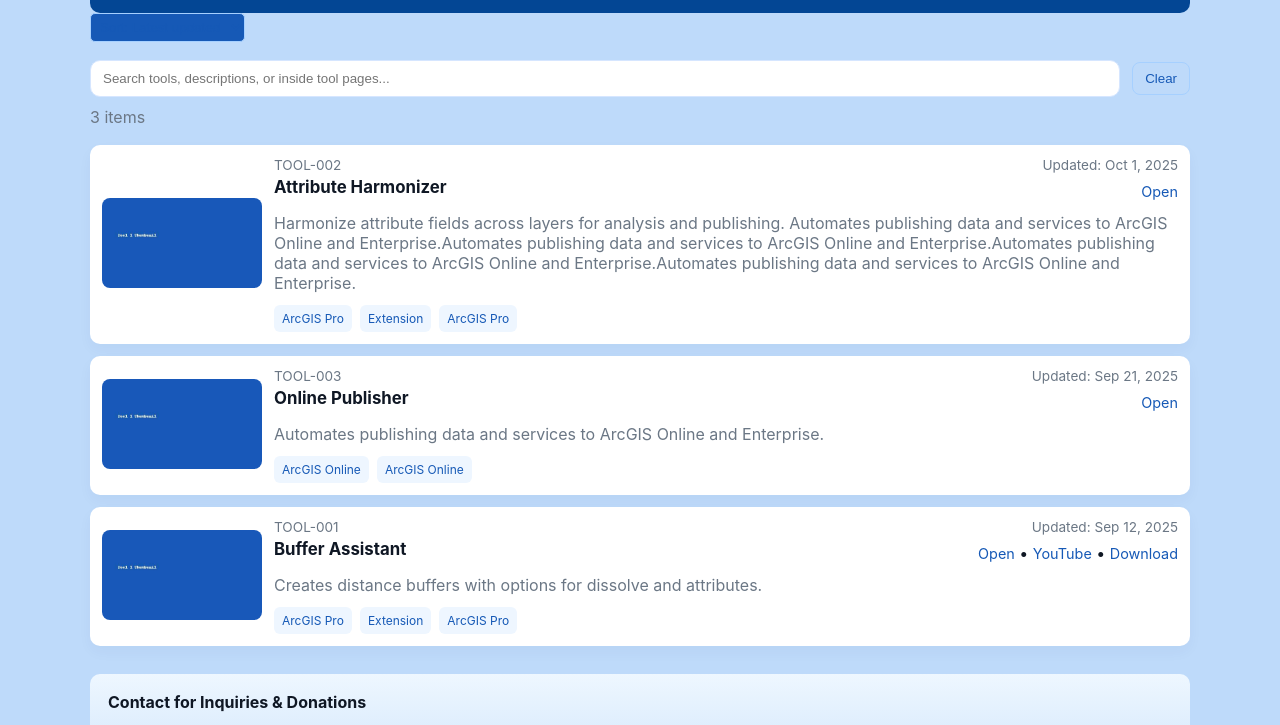
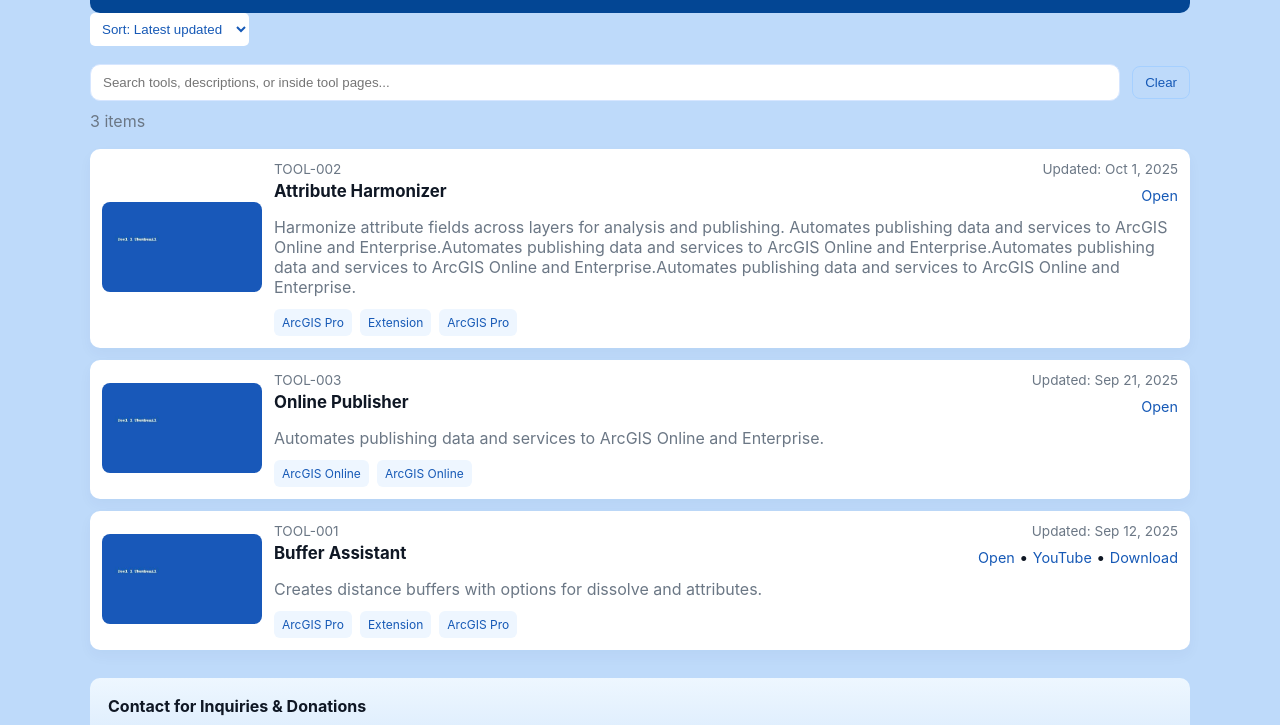
Before and after one commit to atlasgeos/atlasgeos.github.io, a plain HTML site: page index.html in a window 1280 px wide. Shown: the part 160-885 px from the top of the page. Drawn offline with Linux system fonts and the light colour scheme; no server answers.

Commit message:
Update index.html

```diff
--- a/index.html
+++ b/index.html
@@ -119,7 +119,7 @@
     <!-- Search & filters
     .btn{background:var(--blue-700);color:white;border:none;padding:8px 12px;border-radius:8px;cursor:pointer}
     .btn.secondary{background:transparent;color:var(--blue-700);border:1px solid var(--blue-300)} -->
-      <select id="sortSelect" title="Sort" style="color: var(--blue-700); background-color: var(--blue-700); padding: 5px; border: 1px solid var(--blue-300); border-radius:5px;" >
+      <select id="sortSelect" title="Sort" style="color: var(--blue-700); background-color: white; padding: 8px; border: non solid var(--blue-300); border-radius:5px;" >
         <option value="updated_desc">Sort: Latest updated</option>
         <option value="updated_asc">Sort: Oldest updated</option>
         <option value="title_asc">Sort: Title A–Z</option>
```
